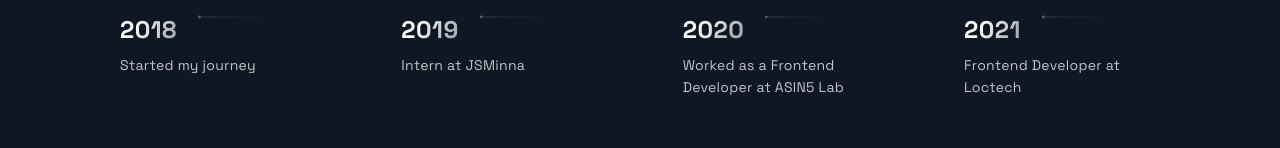
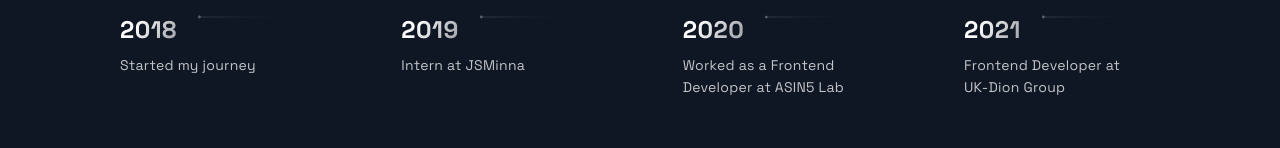
Before and after one commit to Giftea/giftuhiene, a Next.js app: page / in a window 1280 px wide. Shown: the part 727-875 px from the top of the page. Built offline with nearby package versions, Linux system fonts and the light colour scheme.

Commit message:
updated work

```diff
--- a/src/constants/constants.js
+++ b/src/constants/constants.js
@@ -65,5 +65,5 @@ export const TimeLineData = [
   { year: 2018, text: "Started my journey" },
   { year: 2019, text: "Intern at JSMinna" },
   { year: 2020, text: "Worked as a Frontend Developer at ASIN5 Lab" },
-  { year: 2021, text: "Frontend Developer at Loctech" },
+  { year: 2021, text: "Frontend Developer at UK-Dion Group" },
 ];
```
